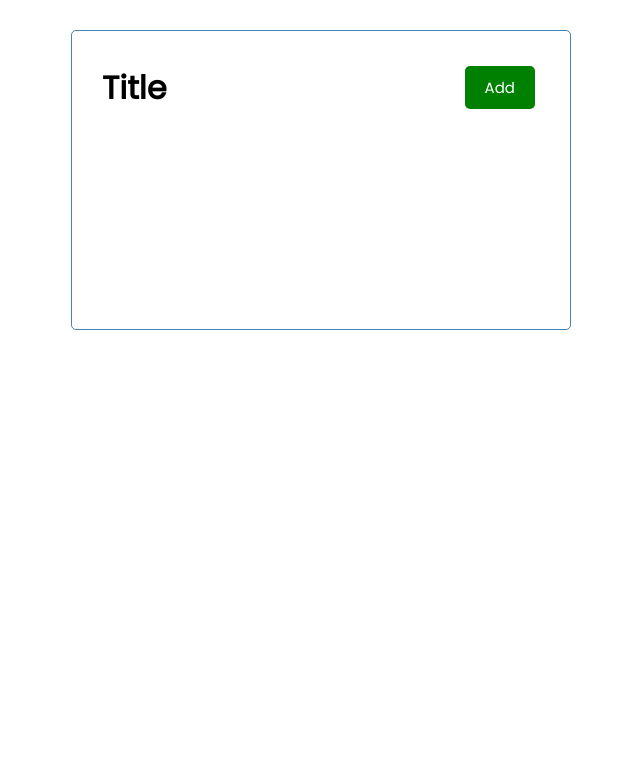
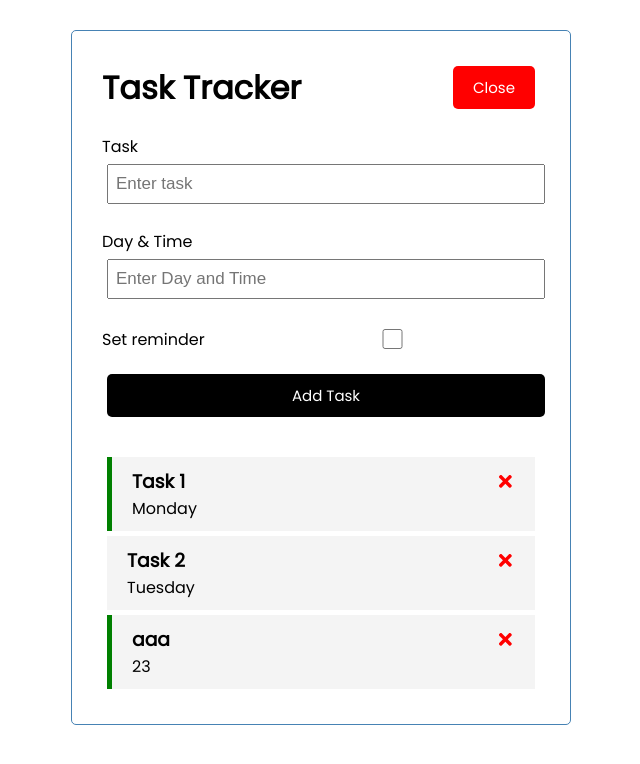
Before and after one commit to damjanh/react-task-manager, a React (Create React App) app: page / in a window 1280 px wide. Both pictures are taken after a click on the button "Add". Shown: the top 764 px of the page, without its empty margins (319-959 px from the left). Built offline with nearby package versions, Linux system fonts and the light colour scheme; data requests are answered from the project's data file.

Commit message:
Implemented task manager app

```diff
--- /dev/null
+++ b/db.json
@@ -0,0 +1,22 @@
+{
+  "tasks": [
+    {
+      "id": 1,
+      "text": "Task 1",
+      "day": "Monday",
+      "reminder": true
+    },
+    {
+      "id": 2,
+      "text": "Task 2",
+      "day": "Tuesday",
+      "reminder": false
+    },
+    {
+      "text": "aaa",
+      "day": "23",
+      "reminder": true,
+      "id": 3
+    }
+  ]
+}
--- a/package.json
+++ b/package.json
@@ -6,8 +6,10 @@
     "@testing-library/jest-dom": "^5.16.4",
     "@testing-library/react": "^13.3.0",
     "@testing-library/user-event": "^13.5.0",
+    "json-server": "^0.17.0",
     "react": "^18.2.0",
     "react-dom": "^18.2.0",
+    "react-icons": "^4.4.0",
     "react-scripts": "^5.0.1",
     "web-vitals": "^2.1.4"
   },
@@ -16,7 +18,7 @@
     "build": "react-scripts build",
     "test": "react-scripts test",
     "eject": "react-scripts eject",
-    "serve": "nodemon server.js"
+    "server": "json-server --watch db.json --port 5000"
   },
   "eslintConfig": {
     "extends": [
--- a/src/App.js
+++ b/src/App.js
@@ -1,9 +1,96 @@
+import { useState, useEffect } from 'react'
 import Header from "./components/Header"
+import Tasks from './components/Tasks'
+import AddTask from './components/AddTask'
 
 function App() {
+
+  const [showAddTask, setShowAddTask] = useState(false)
+  const [tasks, setTasks] = useState([])
+
+  useEffect(() => {
+    const getTasks = async () => {
+      const tasksFromServer = await fetchTasks()
+      setTasks(tasksFromServer)
+    }
+
+    getTasks()
+  }, [])
+
+  // Fetch tasks
+  const fetchTasks = async () => {
+    const res = await fetch('http://localhost:5000/tasks')
+    const data = await res.json()
+
+    return data
+  }
+
+   // Fetch task
+   const fetchTask = async (id) => {
+    const res = await fetch(`http://localhost:5000/tasks/${id}`)
+    const data = await res.json()
+
+    return data
+  }
+
+  const toggleShowAddTask = () => {
+    setShowAddTask(!showAddTask)
+  }
+
+  const addTask = async (task) => {
+    const res = await fetch('http://localhost:5000/tasks',
+      {
+        method: 'POST',
+        headers: {
+          'Content-Type': 'application/json'
+        },
+        body: JSON.stringify(task)
+      })
+
+      const data = await res.json()
+      setTasks([...tasks, data])
+    // const id = Math.floor(Math.random() * 10000) + 1
+    // task.id = id;
+    // setTasks([...tasks, task])
+    console.log("Task added")
+  }
+
+  const deleteEvent = async (id) => {
+    await fetch('http://localhost:5000/tasks/' + id, {
+      method: 'DELETE',
+    })
+
+    setTasks(tasks.filter(task => task.id !== id))
+    console.log(`Deleted task with id: ${id}`)
+  }
+
+  const toggleReminder = async (id) => {
+    const taskToToggle = await fetchTask(id)
+    const updatedTask = { ...taskToToggle, reminder: !taskToToggle.reminder }
+
+    const res = await fetch(`http://localhost:5000/tasks/${id}`,
+      {
+        method: 'PUT',
+        headers: {
+          'Content-Type': 'application/json'
+        },
+        body: JSON.stringify(updatedTask)
+      })
+    const data = await res.json()
+
+    setTasks(
+      tasks.map((task) =>
+      task.id === id ? { ...task, reminder: data.reminder } : task
+      )
+    )
+    console.log(`Toggled reminder for task with id: ${id}`)
+  }
+
   return (
     <div className="container">
-      <Header title="Title"/>
+      <Header title="Task Tracker" showAddTask={showAddTask} onToggleShowAddTask={toggleShowAddTask} />
+      { showAddTask ? <AddTask onAddTask={addTask} /> : null }
+      { tasks.length > 0 ? <Tasks tasks={tasks} onDelete={deleteEvent} onToggle={toggleReminder} /> : 'No tasks' }
     </div>
   );
 }
--- /dev/null
+++ b/src/components/AddTask.js
@@ -0,0 +1,55 @@
+import { useState } from 'react'
+
+const AddTask = ({ onAddTask }) => {
+  const [text, setText] = useState('')
+  const [day, setDay] = useState('')
+  const [reminder, setReminder] = useState(false)
+
+  const onSubmit = (e) => {
+    e.preventDefault()
+    if (!text || !day) {
+      alert('Please enter a task and a day')
+
+    }
+    onAddTask({ text, day, reminder })
+    setText('')
+    setDay('')
+    setReminder(false)
+  }
+
+
+  return (
+    <form className='add-form' onSubmit={onSubmit}>
+      <div className="form-control">
+        <label htmlFor="text">Task</label>
+        <input type="text"
+          id="task"
+          name="text"
+          placeholder="Enter task"
+          value={text} onChange={(e) => setText(e.target.value)}
+        />
+      </div>
+      <div className="form-control">
+        <label htmlFor="text">Day & Time</label>
+        <input type="text"
+          id="datetime"
+          name="text"
+          placeholder="Enter Day and Time"
+          value={day} onChange={(e) => setDay(e.target.value)}
+        />
+      </div>
+      <div className="form-control form-control-check">
+        <label htmlFor="text">Set reminder</label>
+        <input type="checkbox"
+          id="reminder"
+          checked={reminder}
+          value={reminder}
+          onChange={(e) => setReminder(e.currentTarget.checked)}
+        />
+      </div>
+      <input type="submit" value="Add Task" className="btn btn-block"/>
+    </form>
+  );
+}
+
+export default AddTask
--- a/src/components/Button.js
+++ b/src/components/Button.js
@@ -1,9 +1,21 @@
-const Button = ({ color, text }) => {
+import PropTypes from 'prop-types';
+
+const Button = ({ color, text, onClick }) => {
   return (
-    <button className="btn" style={{ backgroundColor: color }}>
-        {text}
+    <button onClick={onClick} className="btn" style={{ backgroundColor: color }}>
+      {text}
     </button>
   );
 }
 
+Button.defaultProps = {
+  color: "steelblue"
+}
+
+Button.propTypes = {
+  text: PropTypes.string,
+  color: PropTypes.string,
+  onClick: PropTypes.func
+}
+
 export default Button
--- a/src/components/Header.js
+++ b/src/components/Header.js
@@ -1,11 +1,14 @@
 import PropTypes from 'prop-types'
 import Button from './Button'
 
-const Header = ({ title }) => {
+const Header = ({ title, showAddTask, onToggleShowAddTask }) => {
   return (
     <header className='header'>
       <h1>{title}</h1>
-            <Button color='green' text='Add' />
+      <Button color={showAddTask ? 'red' : 'green'}
+        text={showAddTask ? 'Close' : 'Add'}
+        onClick={() => onToggleShowAddTask()}
+      />
     </header>
   )
 }
--- /dev/null
+++ b/src/components/Task.js
@@ -0,0 +1,14 @@
+import { FaTimes } from 'react-icons/fa'
+
+const Task = ({ task, onDelete, onToggle }) => {
+  return (
+    <div className={`task ${task.reminder ? 'reminder' : ''}`} onDoubleClick={()=> onToggle(task.id)}>
+      <h3>
+        {task.text}
+        <FaTimes onClick={() => onDelete(task.id)} style={{ color: 'red', cursor: 'pointer'}}/>
+        </h3>
+      <p>{task.day}</p>
+    </div>
+  )}
+
+export default Task
--- /dev/null
+++ b/src/components/Tasks.js
@@ -0,0 +1,14 @@
+import Task from './Task'
+
+const Tasks = ({ tasks, onDelete, onToggle }) => {
+
+  return (
+    <>
+      {tasks.map((task) => (
+        <Task key={task.id} task={task} onDelete={onDelete} onToggle={onToggle} />
+      ))}
+    </>
+  )
+}
+
+export default Tasks
```
Also changed, not shown: 1 other file (tests, documents, lock files or other folders). Lines whose indentation alone changed are shown as unchanged.
